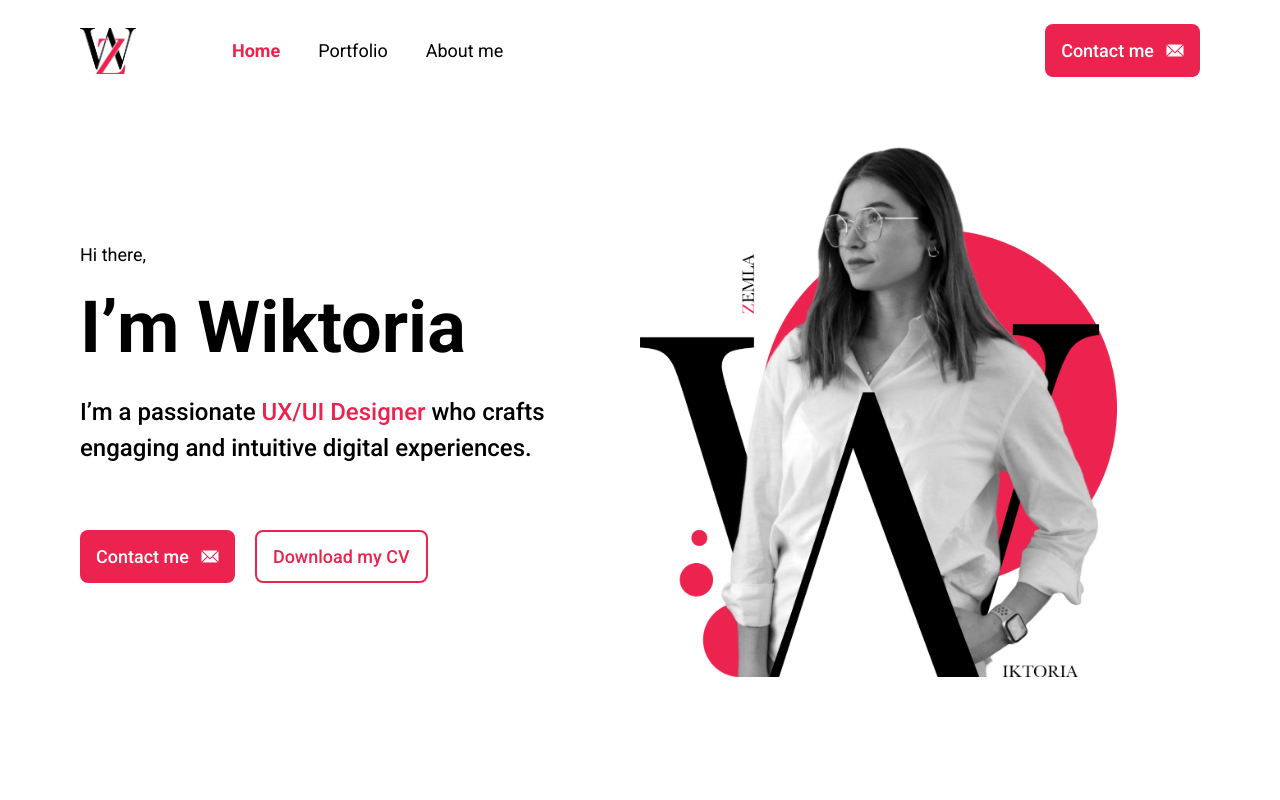
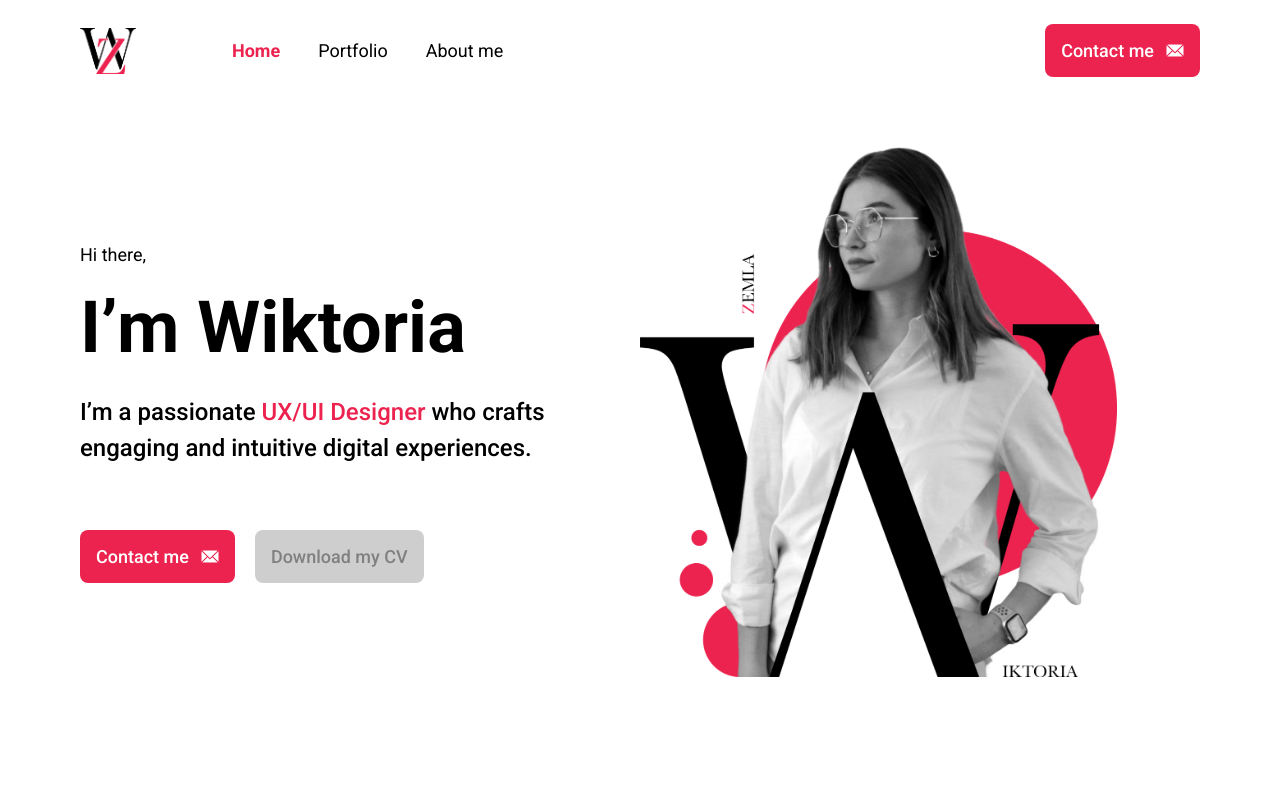
Before and after one commit to FZasada/wz-tailwind-portfolio, a React (Vite) app: page / in a window 1280 px wide. Shown: the top 800 px of the page. Built offline with nearby package versions, Linux system fonts and the light colour scheme.

Commit message:
Disable button cursor etc

```diff
--- a/src/components/elements/Button.jsx
+++ b/src/components/elements/Button.jsx
@@ -1,27 +1,49 @@
 import React from 'react'
 
-const Button = ({ text, icon = null, variant = "primary", onClick=null, disabled = false, title = null }) => {
-  return (
-    <button
-      className={`
-        ${variant === "primary" ? "hover:bg-[#A71B3A]" : "hover:bg-primary hover:text-white"}
+const Button = ({
+                    text,
+                    icon = null,
+                    variant = "primary",
+                    onClick = null,
+                    disabled = false,
+                    title = null
+                }) => {
+    const baseStyles = `
     transition-all duration-200 ease-in-out
     flex items-center rounded-[8px] p-[16px] gap-[12px]
     h-[53px]
-        ${variant === "primary" ? "bg-primary text-white" : "bg-white text-primary border border-primary border-2"}
-      `}
+    text-[18px] font-medium
+  `;
+
+    // Only apply variant styles if not disabled
+    const variantStyles =
+        !disabled && variant === "primary"
+            ? "bg-primary text-white hover:bg-[#A71B3A]"
+        : !disabled && variant !== "primary"
+            ? "bg-white text-primary border border-primary border-2 hover:bg-primary hover:text-white"
+        : "";
+
+    // Apply disabled styles if disabled
+    const disabledStyles = disabled
+        ? "bg-lightgray text-gray cursor-not-allowed"
+        : "";
+
+    return (
+        <button
+            className={`${baseStyles} ${variantStyles} ${disabledStyles}`}
             onClick={onClick}
             disabled={disabled}
             title={title}
+            tabIndex={disabled ? -1 : 0}
         >
-      <p className="text-[18px] font-medium">{text}</p>
-      {icon &&
+            <span>{text}</span>
+            {icon && (
                 <div className="w-[18px]">
                     <img src={icon} alt="button icon" />
                 </div>
-      }
+            )}
         </button>
-  )
-}
+    );
+};
 
-export default Button
+export default Button;
--- a/tailwind.config.js
+++ b/tailwind.config.js
@@ -9,7 +9,8 @@ export default {
       primary: "#EC234F",
       black: "#000",
       white: "#fff",
-      gray: "#808080"
+      gray: "#808080",
+      lightgray: "#cecece",
     },
   },
   plugins: [],
```
Lines whose indentation alone changed are shown as unchanged.
